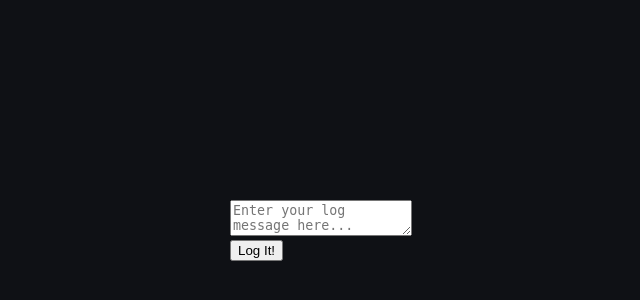
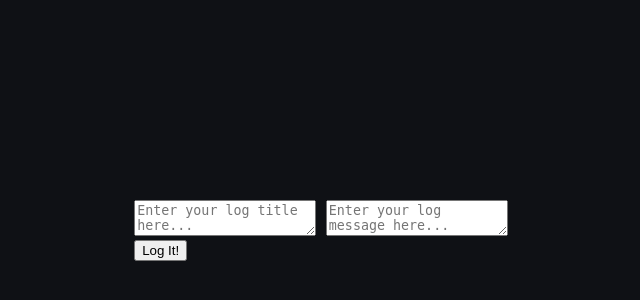
Before and after one commit to tenochca/personal_website, a FastAPI app: page /logs/new in a window 1280 px wide. Shown: the part 170-470 px from the top of the page, without its empty margins (319-959 px from the left). Run offline with FastAPI, Linux system fonts and the light colour scheme.

Commit message:
Added title field to the schema and ability to add and display the title of a log

```diff
--- a/main.py
+++ b/main.py
@@ -39,8 +39,8 @@ def logs_get(request: Request, session: Session = Depends(get_session)):
     return templates.TemplateResponse(request, "logs.html", {"log_messages" : logs})
 
 @app.post('/logs', response_class=HTMLResponse)
-async def logs_post(request: Request, log_message: str = Form(..., min_length=1, max_length=5000), session: Session = Depends(get_session)):
-    entry = LogEntry(message=log_message)
+async def logs_post(request: Request, log_title:str = Form(..., min_length=1, max_length=2000), log_message: str = Form(..., min_length=1, max_length=5000), session: Session = Depends(get_session)):
+    entry = LogEntry(title=log_title, message=log_message)
     session.add(entry)
     session.commit()
     session.refresh(entry)
--- a/models.py
+++ b/models.py
@@ -6,5 +6,6 @@ from sqlmodel import Field, SQLModel
 
 class LogEntry(SQLModel, table=True):
     id: str = Field(default_factory=lambda: uuid.uuid4().hex, primary_key=True)
+    title: str
     message: str
     created_at: datetime = Field(default_factory=datetime.now)
--- a/templates/create-log.html
+++ b/templates/create-log.html
@@ -3,6 +3,7 @@
 <body>
     <main>
         <form action="/logs" method="post">
+            <textarea name="log_title" required placeholder="Enter your log title here..."></textarea>
             <textarea name="log_message" required placeholder="Enter your log message here..."></textarea><br>
             <button type="submit">Log It!</button>
         </form>
--- a/templates/logs.html
+++ b/templates/logs.html
@@ -21,7 +21,7 @@
 			<main>
 				<div class="project-nodes">
                     {% for log in log_messages %}
-                        <a href="logs/{{ log.id }}" class="node project-node"> {{  log.created_at }} {{log.id}}</a>
+                        <a href="logs/{{ log.id }}" class="node project-node"> {{  log.created_at }} {{log.title}}</a>
                     {% endfor %}
 				</div>
 			</main>
```
